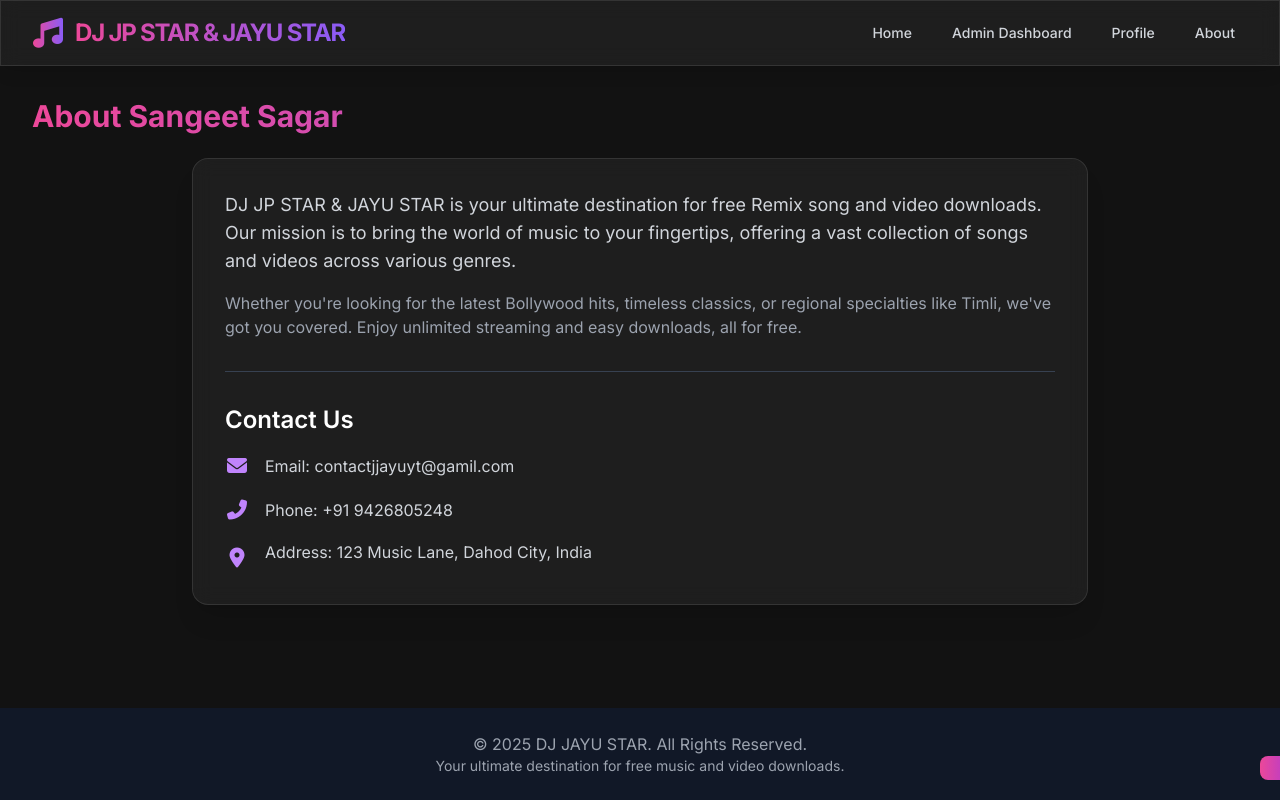
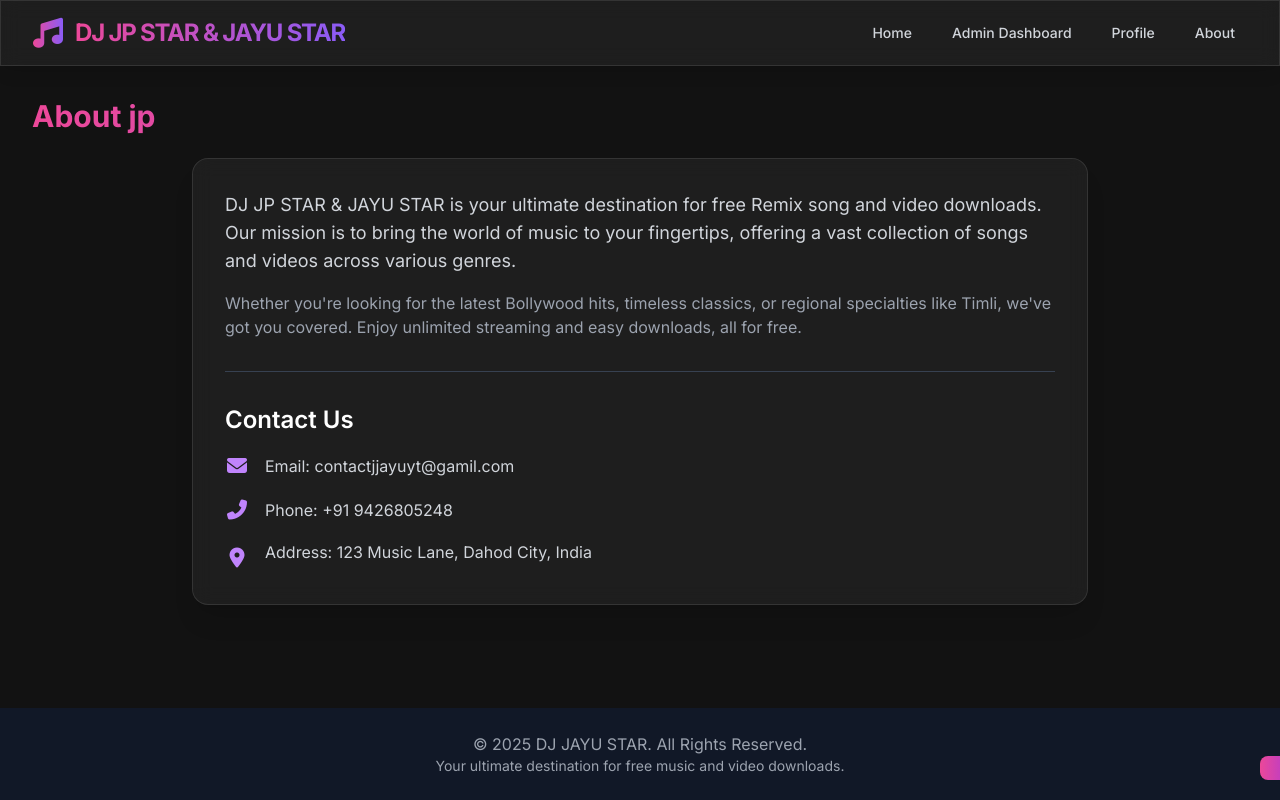
Before and after one commit to jpmusic021/sangeetjp, a plain HTML site: page index.html in a window 1280 px wide. Both pictures are taken after a click on the link "About". Drawn offline with nearby package versions, Linux system fonts and the light colour scheme.

Commit message:
Update index.html
Signed-off-by: jpmusic021 <jjayuyt@gmail.com>

```diff
--- a/index.html
+++ b/index.html
@@ -198,7 +198,7 @@
 
             <!-- About Page -->
             <div id="about-page" class="hidden-page container mx-auto p-4 sm:p-6 lg:p-8">
-                <h2 class="text-3xl font-bold mb-6 brand-gradient">About Sangeet Sagar</h2>
+                <h2 class="text-3xl font-bold mb-6 brand-gradient">About jp</h2>
                 <div class="glassmorphism p-8 rounded-2xl shadow-xl max-w-4xl mx-auto">
                     <p class="text-lg text-gray-300 mb-4">
                         DJ JP STAR & JAYU STAR is your ultimate destination for free Remix song and video downloads. Our mission is to bring the world of music to your fingertips, offering a vast collection of songs and videos across various genres.
```
